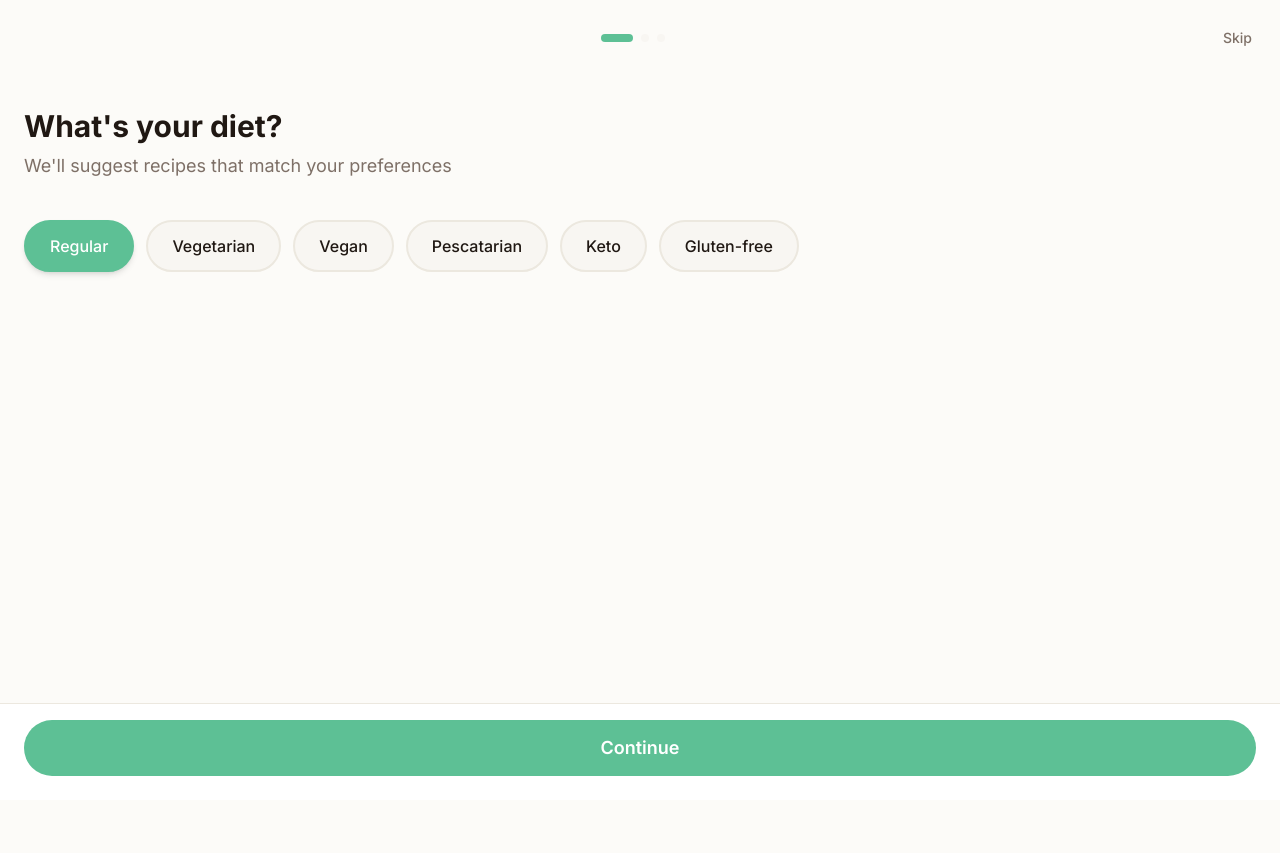
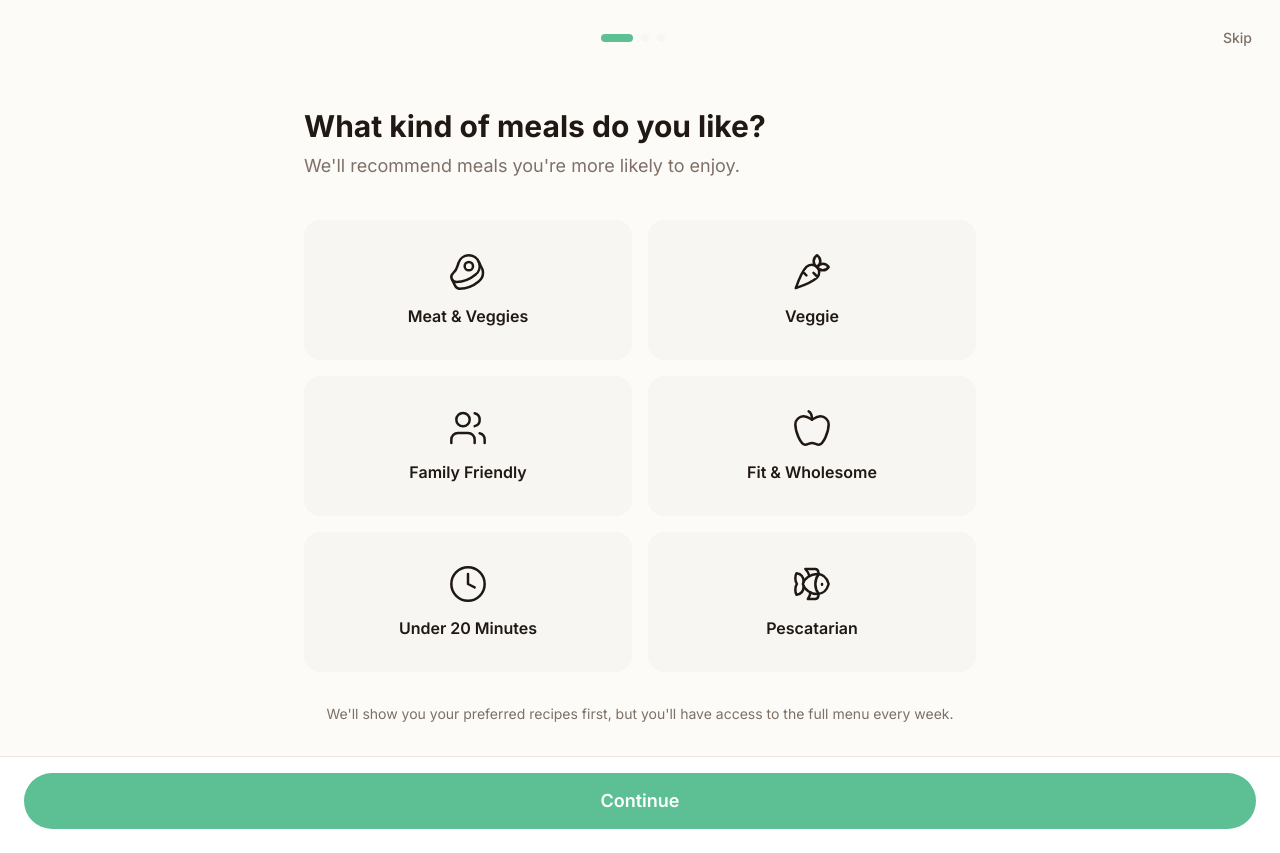
Before and after one commit to GrekosBecome/cookmate-kitchen, a React (Vite) app: page /onboarding in a window 1280 px wide. Before the commit the page ends 800 px from the top, so only its background shows below. Built offline with nearby package versions, Linux system fonts and the light colour scheme.

Commit message:
Refactor: Update onboarding page design

```diff
--- /dev/null
+++ b/src/components/MealPreferenceCard.tsx
@@ -0,0 +1,41 @@
+import { Check } from 'lucide-react';
+import { cn } from '@/lib/utils';
+import { LucideIcon } from 'lucide-react';
+
+interface MealPreferenceCardProps {
+  icon: LucideIcon;
+  label: string;
+  selected: boolean;
+  onToggle: () => void;
+}
+
+export const MealPreferenceCard = ({
+  icon: Icon,
+  label,
+  selected,
+  onToggle
+}: MealPreferenceCardProps) => {
+  return (
+    <button
+      onClick={onToggle}
+      className={cn(
+        'relative flex flex-col items-center justify-center gap-3 p-6 rounded-2xl border-2 transition-all duration-300 active:scale-95 min-h-[140px]',
+        selected
+          ? 'bg-[hsl(88,60%,75%)] border-[hsl(88,60%,75%)] text-foreground'
+          : 'bg-muted border-muted text-foreground hover:border-[hsl(88,60%,85%)]'
+      )}
+    >
+      {selected && (
+        <div className="absolute top-3 right-3 w-6 h-6 bg-foreground rounded-full flex items-center justify-center">
+          <Check className="h-4 w-4 text-background" strokeWidth={3} />
+        </div>
+      )}
+
+      <Icon className="h-10 w-10" strokeWidth={1.5} />
+
+      <span className="font-semibold text-base text-center">
+        {label}
+      </span>
+    </button>
+  );
+};
--- a/src/pages/Onboarding.tsx
+++ b/src/pages/Onboarding.tsx
@@ -51,8 +51,14 @@ export default function Onboarding() {
     >
       {currentStep === 0 && (
         <Step1Diet
-          selectedDiet={formData.diet}
-          onSelectDiet={(diet: Preferences['diet']) => updateFormData({ diet })}
+          selectedPreferences={formData.mealPreferences}
+          onTogglePreference={(preference: string) => {
+            const isSelected = formData.mealPreferences.includes(preference);
+            const newPreferences = isSelected
+              ? formData.mealPreferences.filter(p => p !== preference)
+              : [...formData.mealPreferences, preference];
+            updateFormData({ mealPreferences: newPreferences });
+          }}
         />
       )}
       {currentStep === 1 && (
--- a/src/pages/onboarding/Step1Diet.tsx
+++ b/src/pages/onboarding/Step1Diet.tsx
@@ -1,42 +1,45 @@
-import { SelectableChip } from '@/components/SelectableChip';
-import { Preferences } from '@/types';
-
-type DietType = Preferences['diet'];
+import { MealPreferenceCard } from '@/components/MealPreferenceCard';
+import { Beef, Carrot, Users, Apple, Clock, Fish } from 'lucide-react';
 
 interface Step1DietProps {
-  selectedDiet: DietType;
-  onSelectDiet: (diet: DietType) => void;
+  selectedPreferences: string[];
+  onTogglePreference: (preference: string) => void;
 }
 
-const dietOptions: DietType[] = [
-  'Regular',
-  'Vegetarian',
-  'Vegan',
-  'Pescatarian',
-  'Keto',
-  'Gluten-free',
+const mealOptions = [
+  { id: 'meat-veggies', label: 'Meat & Veggies', icon: Beef },
+  { id: 'veggie', label: 'Veggie', icon: Carrot },
+  { id: 'family-friendly', label: 'Family Friendly', icon: Users },
+  { id: 'fit-wholesome', label: 'Fit & Wholesome', icon: Apple },
+  { id: 'under-20-min', label: 'Under 20 Minutes', icon: Clock },
+  { id: 'pescatarian', label: 'Pescatarian', icon: Fish },
 ];
 
-export const Step1Diet = ({ selectedDiet, onSelectDiet }: Step1DietProps) => {
+export const Step1Diet = ({ selectedPreferences, onTogglePreference }: Step1DietProps) => {
   return (
-    <div className="space-y-6">
+    <div className="space-y-6 max-w-2xl mx-auto">
       <div className="space-y-2">
-        <h1 className="text-3xl font-bold">What's your diet?</h1>
+        <h1 className="text-3xl font-bold">What kind of meals do you like?</h1>
         <p className="text-muted-foreground text-lg">
-          We'll suggest recipes that match your preferences
+          We'll recommend meals you're more likely to enjoy.
         </p>
       </div>
 
-      <div className="flex flex-wrap gap-3 pt-4">
-        {dietOptions.map((diet) => (
-          <SelectableChip
-            key={diet}
-            label={diet}
-            selected={selectedDiet === diet}
-            onToggle={() => onSelectDiet(diet)}
+      <div className="grid grid-cols-2 gap-4 pt-4">
+        {mealOptions.map((option) => (
+          <MealPreferenceCard
+            key={option.id}
+            icon={option.icon}
+            label={option.label}
+            selected={selectedPreferences.includes(option.id)}
+            onToggle={() => onTogglePreference(option.id)}
           />
         ))}
       </div>
+
+      <p className="text-sm text-muted-foreground text-center pt-2">
+        We'll show you your preferred recipes first, but you'll have access to the full menu every week.
+      </p>
     </div>
   );
 };
--- a/src/store/useStore.ts
+++ b/src/store/useStore.ts
@@ -58,6 +58,7 @@ interface AppState {
 
 const defaultPreferences: Preferences = {
   diet: 'Regular',
+  mealPreferences: [],
   allergies: [],
   dislikes: [],
   notificationTime: '08:00',
--- a/src/types/index.ts
+++ b/src/types/index.ts
@@ -21,6 +21,7 @@ export interface DetectedItem {
 
 export interface Preferences {
   diet: 'Regular' | 'Vegetarian' | 'Vegan' | 'Pescatarian' | 'Keto' | 'Gluten-free';
+  mealPreferences: string[];
   allergies: string[];
   dislikes: string[];
   notificationTime: string;
```
